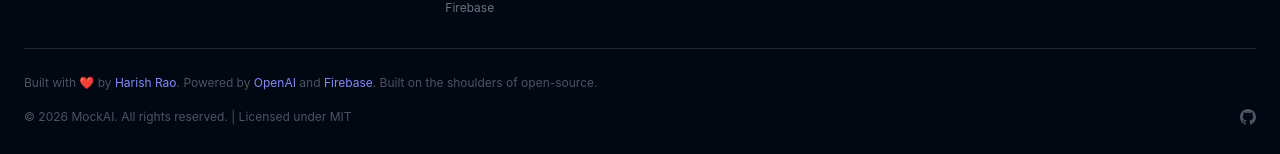
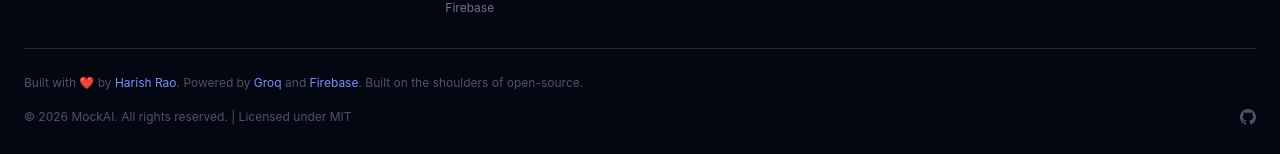
Before and after one commit to harishrao1/ai-mock-interviewer, a React (Vite) app: page /settings in a window 1280 px wide. Shown: the part 1393-1547 px from the top of the page. Built offline with nearby package versions, Linux system fonts and the light colour scheme; no server answers; sample sign-in values are in the browser's storage.

Commit message:
Update footer link from OpenAI to Groq

```diff
--- a/src/components/Footer.tsx
+++ b/src/components/Footer.tsx
@@ -70,12 +70,12 @@ export default function Footer() {
               </a>
               . {FOOTER.credits.poweredBy}{" "}
               <a
-                href="https://openai.com"
+                href="https://groq.com"
                 target="_blank"
                 rel="noopener noreferrer"
                 className="text-indigo-400 hover:text-indigo-300 transition-colors"
               >
-                OpenAI
+                Groq
               </a>
               {" "}
               {FOOTER.credits.and}{" "}
```
